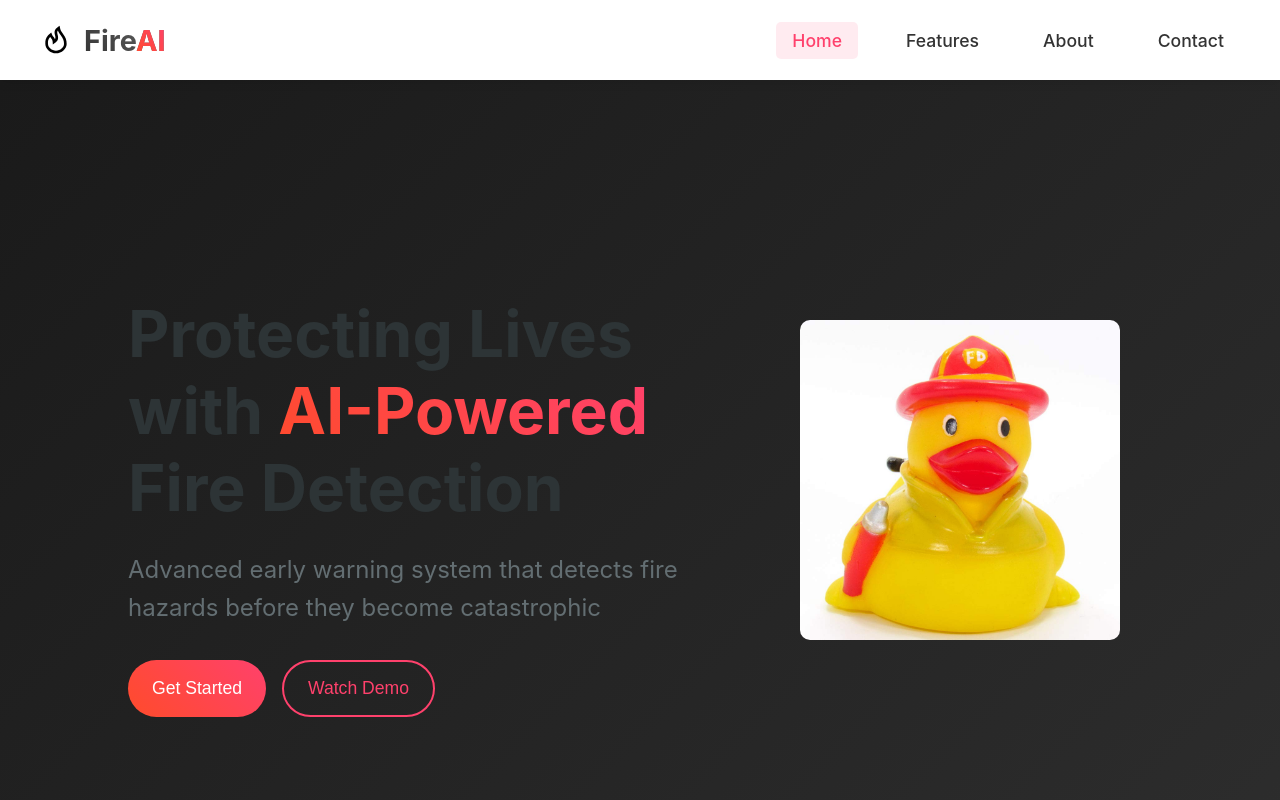
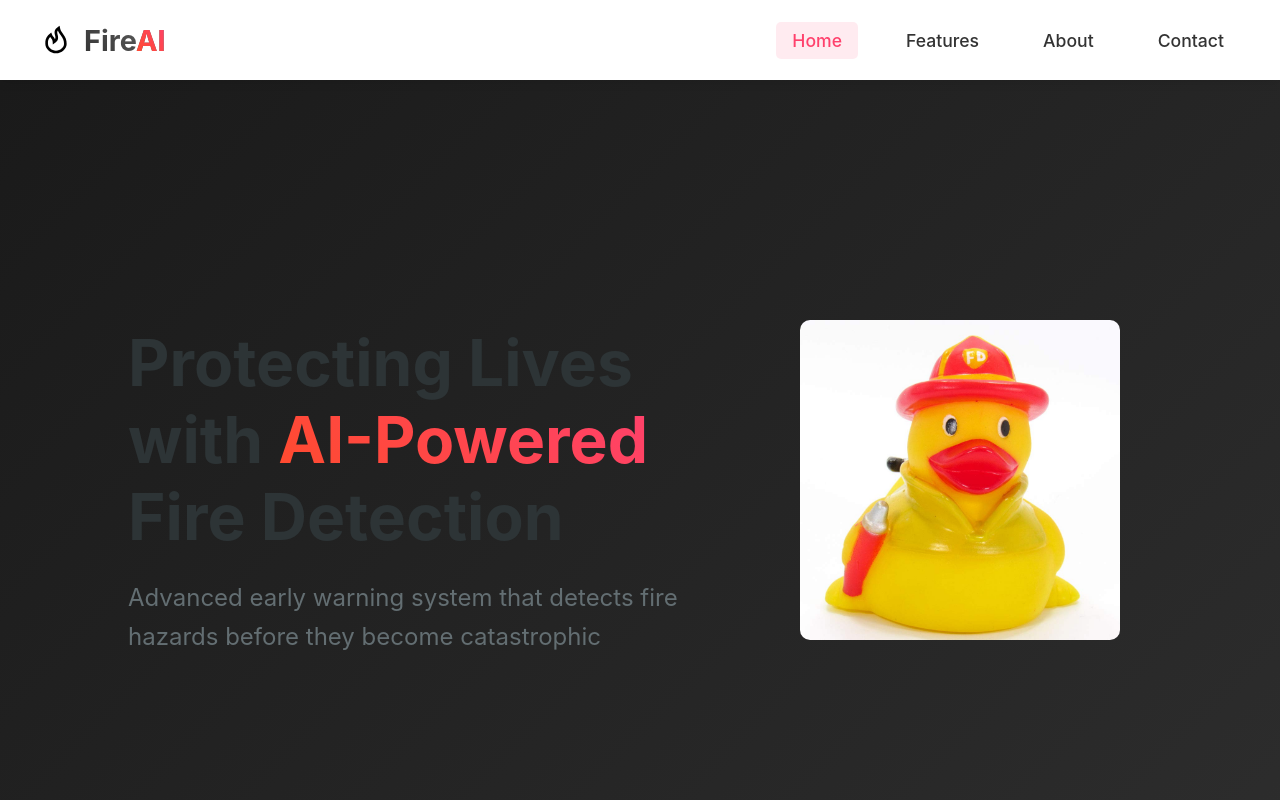
Before and after one commit to JimmyLieu/fireaiwebsite, a React (Create React App) app: page / in a window 1280 px wide. Shown: the top 800 px of the page. Built offline with nearby package versions, Linux system fonts and the light colour scheme.

Commit message:
professional...

```diff
--- a/src/components/Home.js
+++ b/src/components/Home.js
@@ -3,6 +3,7 @@
 import { useState, useEffect } from 'react';
 import heroImage from '../assets/hero-image.jpg';
 import mockupImage from '../assets/NotificationScreen.png';
+import { Link } from 'react-router-dom';
 
 function Home() {
   const [showScroll, setShowScroll] = useState(true);
@@ -41,15 +42,7 @@
             Advanced early warning system that detects fire hazards before they become catastrophic
           </motion.p>
 
-          <motion.div
-            className="hero-buttons"
-            initial={{ opacity: 0, y: 20 }}
-            animate={{ opacity: 1, y: 0 }}
-            transition={{ duration: 0.8, delay: 0.4 }}
-          >
-            <button className="primary-btn">Get Started</button>
-            <button className="secondary-btn">Watch Demo</button>
-          </motion.div>
+
         </div>
 
         <motion.div
@@ -155,7 +148,7 @@
         <li>Instant push notifications</li>
         <li>Easy device management</li>
       </ul>
-      <button className="primary-btn">Download App</button>
+
     </motion.div>
 
     <motion.div
@@ -275,7 +268,15 @@
         >
           <h2>Ready to Protect Your Property?</h2>
           <p>Get started with FireAI today and ensure the safety of your space</p>
-          <button className="primary-btn">Contact Us Now</button>
+          <Link to="/contact">
+  <motion.button
+    className="primary-btn"
+    whileHover={{ scale: 1.05 }}
+    whileTap={{ scale: 0.95 }}
+  >
+    Contact Us Now
+  </motion.button>
+</Link>
         </motion.div>
       </section>
 
```
Also changed, not shown: src/components/Hero.js (+1 -7 lines), 1 other file (tests, documents, lock files or other folders).
